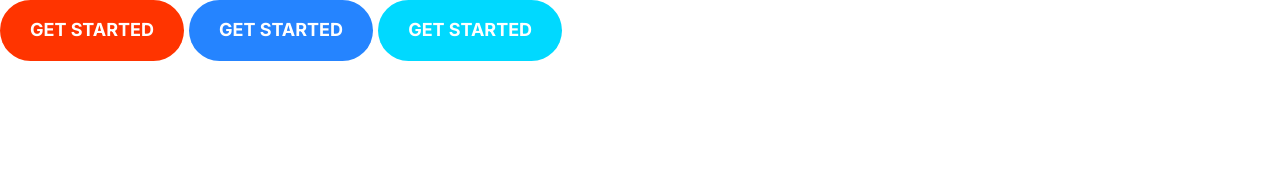
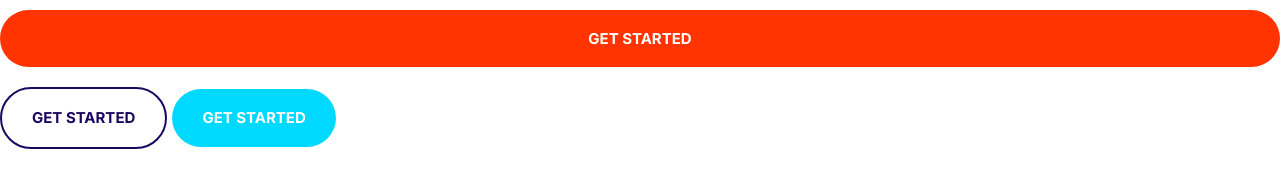
Before and after one commit to wctcprog98/commerce-site, a plain HTML site: page index.html in a window 1280 px wide. Drawn offline with Linux system fonts and the light colour scheme.

Commit message:
styled buttons

```diff
--- a/css/styles.css
+++ b/css/styles.css
@@ -4,6 +4,12 @@
     --headings-color: #1b0760;
     --primary-color: #2584ff;
     --secondary-color: #00d9ff;
+}
+
+*,
+*::after,
+*::before {
+    box-sizing: border-box;
 }
 
 /* Typography */
@@ -175,9 +181,12 @@ text-transform: uppercase;
     cursor: pointer;
     font-size: 1.8rem;
     font-weight: 600;
+    margin: 1rem 0;
     padding: 2rem 3rem;
+    text-align: center;
     text-transform: uppercase;
     white-space: nowrap;
+
 }
 
 .btn--primary {
@@ -185,12 +194,48 @@ text-transform: uppercase;
     color: white;
 }
 
+.btn--primary:hover {
+    /* Think about using SASS here  */
+    background: #fd4516;
+}
+
 .btn--secondary {
     background: var(--secondary-color);
     color: white;
+}
+
+.btn--secondary:hover {
+    background: #00c8eb;
 }
 
 .btn--accent {
     background: var(--accent-color);
     color: white;
 }
+
+.btn--accent:hover {
+    background: #ec3000;
+}
+
+.btn--block {
+    display: inline-block;
+    width: 100%;
+}
+
+.btn--outline {
+    background: #fff;
+    color: var(--headings-color);
+    border: 2px solid var(--headings-color);
+}
+
+.btn--outline:hover {
+    background: var(--headings-color);
+    color: #fff;
+}
+
+
+@media screen and (min-width: 1024px) {
+    .btn {
+        font-size: 1.5rem;
+    }
+}
--- a/index.html
+++ b/index.html
@@ -11,8 +11,8 @@
         <link rel="stylesheet" href="css/normalize.css">
         <link rel="stylesheet" href="css/styles.css"></head>
     <body>
-        <button class="btn btn--accent">get started</button>
-        <button class="btn btn--primary">get started</button>
+        <button class="btn btn--accent btn--block">get started</button>
+        <button class="btn btn--outline">get started</button>
         <button class="btn btn--secondary">get started</button>
     </body>
 </html>
```
Also changed, not shown: components/button.html (+2 -0 lines).
